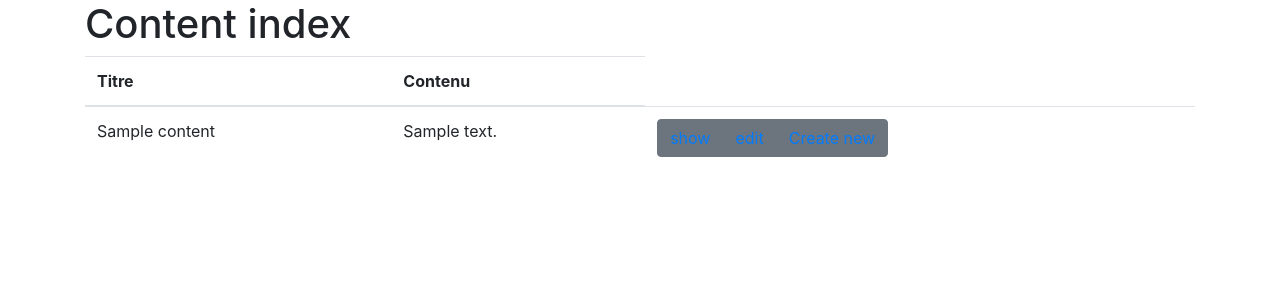
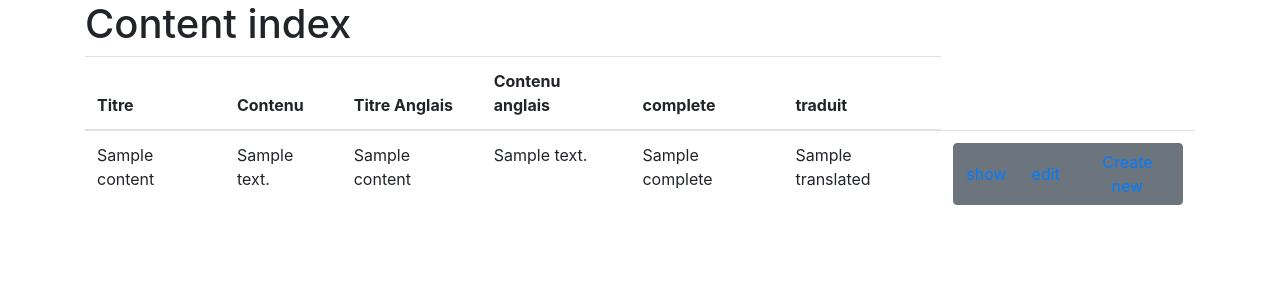
Before and after one commit to JDBOC/Festival-Sens-Interdit, a Symfony app: template templates/content/index.html.twig in a window 1280 px wide. Shown: the part 56-356 px from the top of the page. Run offline with Twig, Linux system fonts and the light colour scheme; the template is opened without the code that fills it: most values are stand-ins (such as "Sample title", 1, 10 or a date in 2020); some libraries are stand-ins or nearby versions.

Commit message:
correction

```diff
--- a/src/Form/ContentType.php
+++ b/src/Form/ContentType.php
@@ -19,6 +19,8 @@ class ContentType extends AbstractType
             ->add('content_type')
             ->add('title_en')
             ->add('content_en', CKEditorType::class)
+            ->add('complete', null, ['data'=>false])
+            ->add('translated', null, ['data'=>false])
 
 
         ;
--- a/templates/admin/show/index.html.twig
+++ b/templates/admin/show/index.html.twig
@@ -43,8 +43,8 @@
                 {% endif %}
                 </td>
                 <td>{{ content.titleFr }}</td>
-
-                <td>{{ content.content_fr }}</td>
+                <td>{{ content.sessions | length }}</td>
+                <td>{{ content.logos | length }}</td>
                 <td>{{ content.complete }}</td>
                 <td>{{ content.translated }}</td>
                 <td>
--- a/templates/content/index.html.twig
+++ b/templates/content/index.html.twig
@@ -12,6 +12,10 @@
 
                 <th>Titre</th>
                 <th>Contenu</th>
+              <th>Titre Anglais</th>
+              <th>Contenu anglais</th>
+              <th>complete</th>
+              <th>traduit</th>
             </tr>
         </thead>
         <tbody>
@@ -19,6 +23,10 @@
             <tr>
                 <td>{{ content.titleFr }}</td>
                 <td>{{ content.contentFr }}</td>
+              <td>{{ content.titleEn }}</td>
+              <td>{{ content.contentEn }}</td>
+              <td>{{ content.complete }}</td>
+              <td>{{ content.translated }}</td>
                 <td>
                   <div class="btn-group" role="group" aria-label="Basic example">
                     <button type="button" class="btn btn-secondary"><a href="{{ path('content_show', {'id': content.id}) }}">show</a></button>
```
